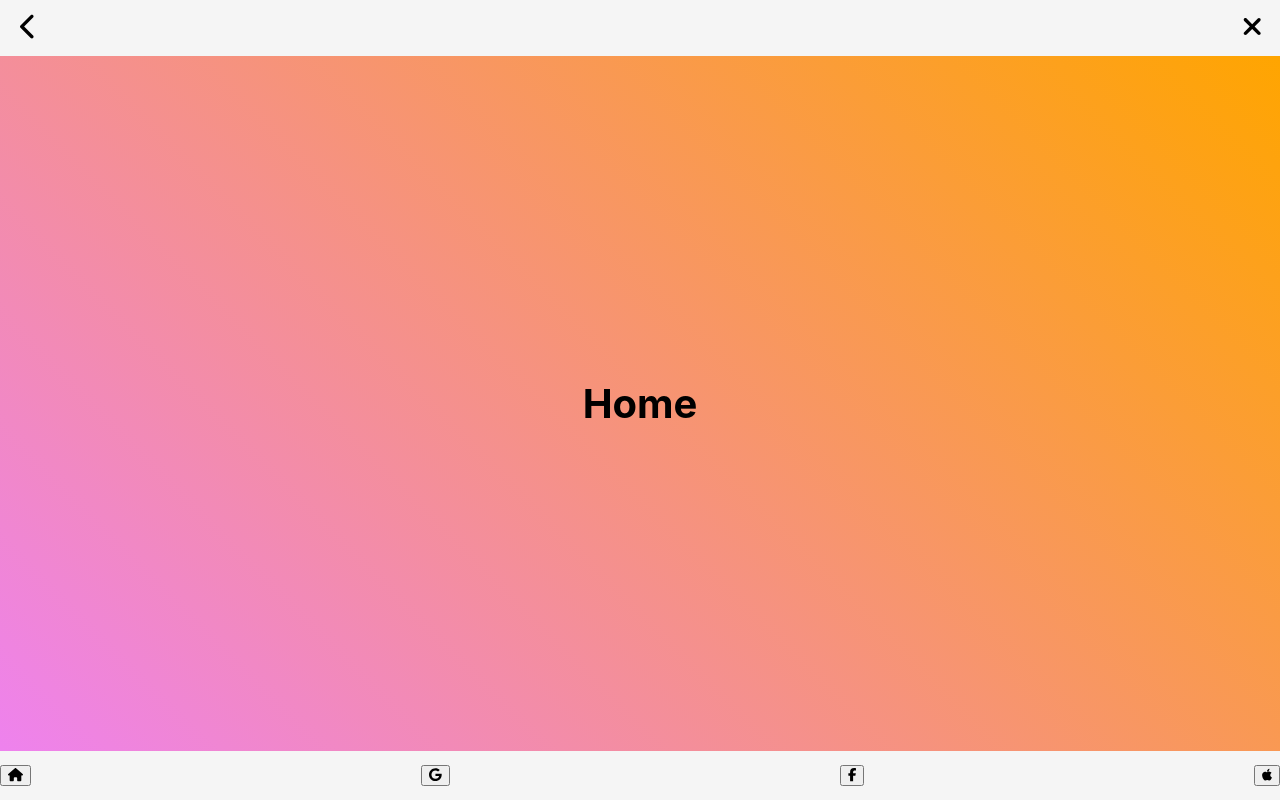
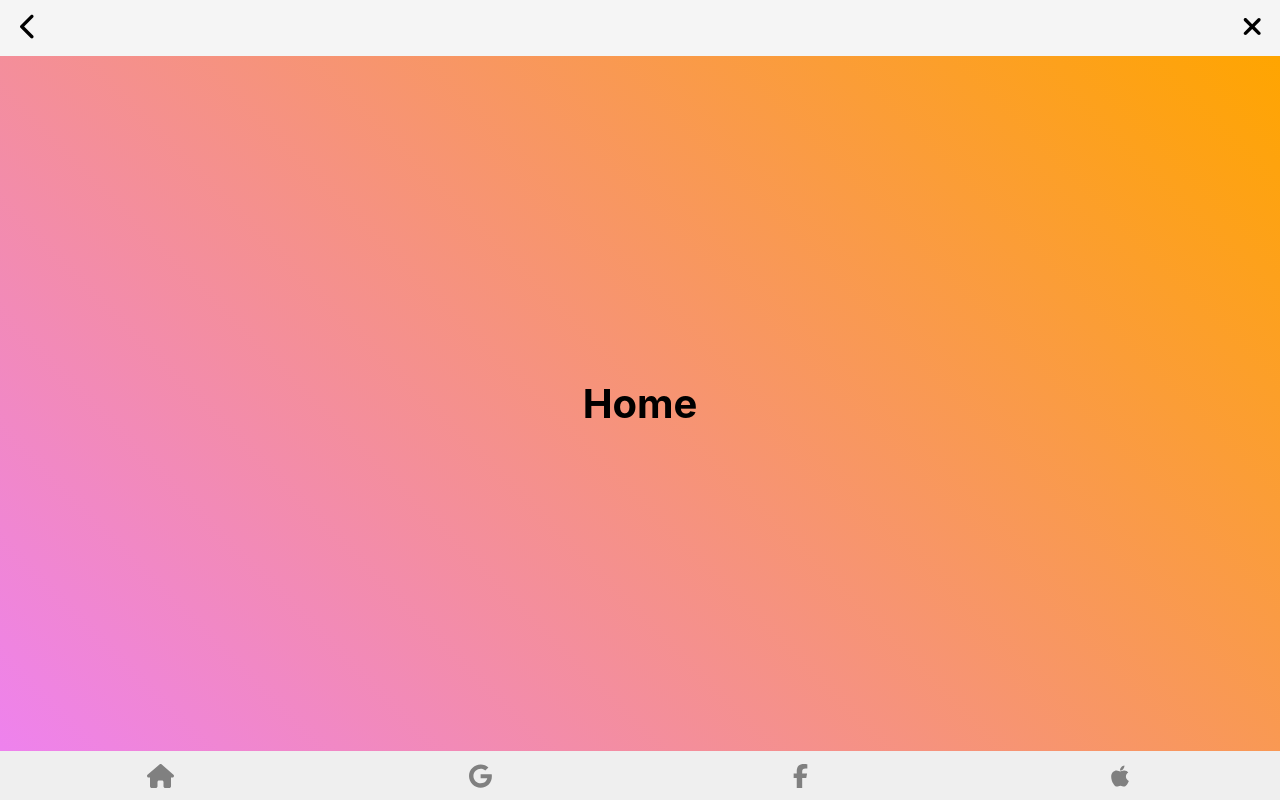
Before and after one commit to gdsc-ssu/react-page-stack-study, a React (Create React App) app in the folder ver2/: page / in a window 1280 px wide. Built offline with nearby package versions, Linux system fonts and the light colour scheme.

Commit message:
fix css and add location

```diff
--- a/ver2/src/App.tsx
+++ b/ver2/src/App.tsx
@@ -1,5 +1,5 @@
 import React from 'react';
-import { Routes, Route } from 'react-router-dom';
+import { Routes, Route, useLocation } from 'react-router-dom';
 
 import Layout from './Layout';
 import Contents from './routes/Contents';
@@ -7,8 +7,10 @@ import Home from './routes/Home';
 import NotFound from './routes/NotFound';
 
 const App = () => {
+  const location = useLocation();
+
   return (
-    <Routes>
+    <Routes location={location}>
       <Route element={<Layout />}>
         <Route path="/" element={<Home />} />
         <Route path="/:id" element={<Contents />} />
--- a/ver2/src/style/style.css
+++ b/ver2/src/style/style.css
@@ -83,7 +83,7 @@ footer > nav {
   height: 100%;
 }
 
-footer > nav > a {
+.linkItem {
   display: flex;
   justify-content: center;
   align-items: center;
@@ -92,4 +92,5 @@ footer > nav > a {
   text-decoration: none;
   color: gray;
   font-size: 1.5rem;
+  border: 0;
 }
```
